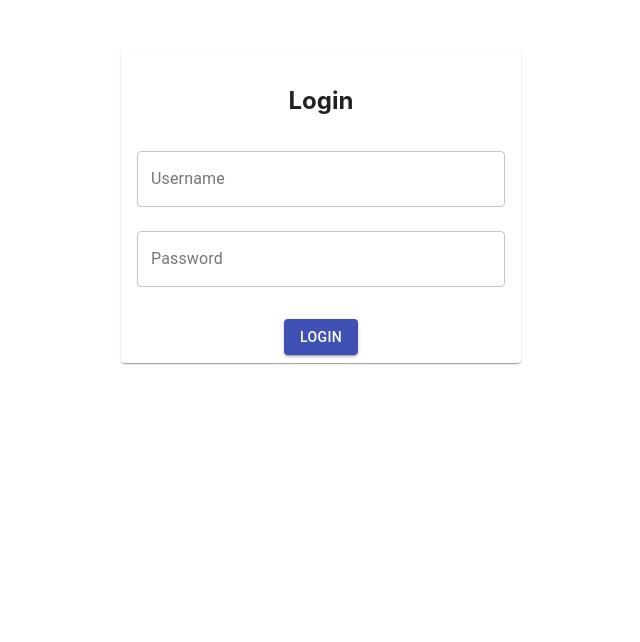
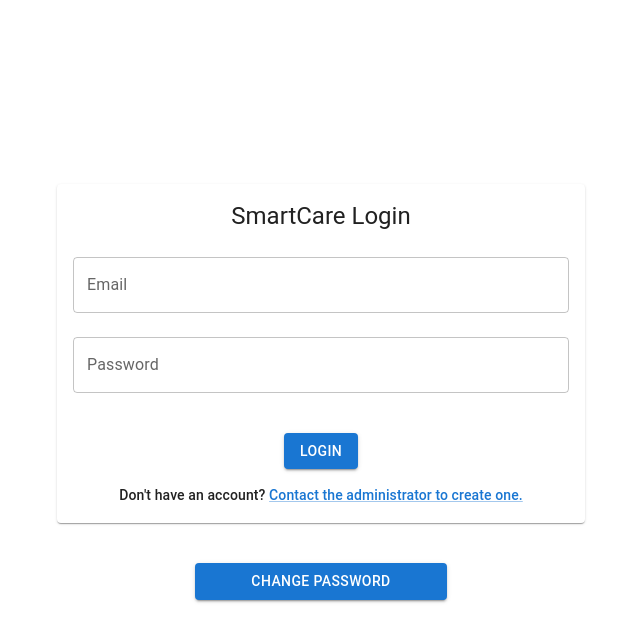
Before and after one commit to cuteanbogdan/INTERFATA-WEB-IP, a React (Create React App) app in the folder frontend/: page /login in a window 1280 px wide. Shown: the top 642 px of the page, without its empty margins (319-959 px from the left). Built offline with nearby package versions, Linux system fonts and the light colour scheme; the HTML template or start-up script is replaced by a standard one.

Commit message:
Login + Administrator pages & auth with JWT

```diff
--- a/frontend/src/App.js
+++ b/frontend/src/App.js
@@ -1,10 +1,15 @@
+import { BrowserRouter as Router, Routes, Route } from 'react-router-dom';
 import Login from "./pages/Login";
+import Administrator from "./pages/Administrator";
 
 function App() {
   return (
-    <div className="App">
-      <Login />
-    </div>
+    <Router>
+      <Routes>
+        <Route exact path="/login" element={<Login />} />
+        <Route exact path="/administrator" element={<Administrator />} />
+      </Routes>
+    </Router>
   );
 }
 
--- /dev/null
+++ b/frontend/src/pages/Administrator.jsx
@@ -0,0 +1,188 @@
+import React, { useState } from "react";
+import { useNavigate } from "react-router-dom";
+import useAuth from "../utils/useAuth";
+import {
+  Table,
+  TableBody,
+  TableCell,
+  TableContainer,
+  TableHead,
+  TableRow,
+  Paper,
+  Select,
+  MenuItem,
+  Button,
+  TextField,
+  Dialog,
+  DialogTitle,
+  DialogContent,
+  DialogActions,
+  Box,
+} from "@mui/material";
+
+const Administrator = () => {
+  const [users, setUsers] = useState([
+    { id: 1, name: "Alice", email: "alice@example.com", role: "user" },
+    { id: 2, name: "Bob", email: "bob@example.com", role: "user" },
+    { id: 3, name: "Charlie", email: "charlie@example.com", role: "admin" },
+  ]);
+
+  const [userDetails, setUserDetails] = useState({
+    name: "",
+    email: "",
+    role: "user",
+  });
+
+  const [open, setOpen] = useState(false);
+  const history = useNavigate();
+
+  const { authenticated, loading } = useAuth();
+
+  if (loading) {
+    return <div>Loading...</div>;
+  }
+  if (!authenticated) {
+    history("/login");
+    return null;
+  }
+  const logoutUser = () => {
+    localStorage.removeItem("token");
+    history("/login");
+  };
+
+  const handleUserDetailsChange = (event) => {
+    const { name, value } = event.target;
+    setUserDetails((prevUserDetails) => ({
+      ...prevUserDetails,
+      [name]: value,
+    }));
+  };
+
+  const handleCreateUserClick = () => {
+    // TODO: create a new user with the userDetails data
+    setUserDetails({
+      name: "",
+      email: "",
+      role: "user",
+    });
+  };
+
+  const handleRoleChange = (userId, event) => {
+    const { value } = event.target;
+    setUsers((prevUsers) => {
+      const updatedUsers = [...prevUsers];
+      const userIndex = updatedUsers.findIndex((user) => user.id === userId);
+      updatedUsers[userIndex] = {
+        ...updatedUsers[userIndex],
+        role: value,
+      };
+      return updatedUsers;
+    });
+  };
+
+  return (
+    <Box sx={{ display: "flex" }}>
+      <Box
+        sx={{
+          flex: 1,
+          padding: "1rem",
+        }}
+      >
+        <TableContainer component={Paper} style={{ marginTop: "4rem" }}>
+          <Table>
+            <TableHead>
+              <TableRow>
+                <TableCell>ID</TableCell>
+                <TableCell>Name</TableCell>
+                <TableCell>Email</TableCell>
+                <TableCell>Role</TableCell>
+              </TableRow>
+            </TableHead>
+            <TableBody>
+              {users.map((user) => (
+                <TableRow key={user.id}>
+                  <TableCell>{user.id}</TableCell>
+                  <TableCell>{user.name}</TableCell>
+                  <TableCell>{user.email}</TableCell>
+                  <TableCell>
+                    <Select
+                      value={user.role}
+                      onChange={(event) => handleRoleChange(user.id, event)}
+                    >
+                      <MenuItem value="user">User</MenuItem>
+                      <MenuItem value="admin">Admin</MenuItem>
+                    </Select>
+                  </TableCell>
+                </TableRow>
+              ))}
+            </TableBody>
+          </Table>
+        </TableContainer>
+      </Box>
+
+      <Box
+        sx={{
+          width: "20%",
+          position: "fixed",
+          top: 0,
+          right: 0,
+          padding: "1rem",
+        }}
+      >
+        <Button variant="contained" onClick={() => setOpen(true)}>
+          Create User
+        </Button>
+        <Button variant="contained" onClick={() => logoutUser()}>
+          Logout
+        </Button>
+      </Box>
+
+      <Dialog open={open} onClose={() => setOpen(false)}>
+        <DialogTitle>Create User</DialogTitle>
+        <DialogContent>
+          <TextField
+            label="Name"
+            name="name"
+            value={userDetails.name}
+            onChange={handleUserDetailsChange}
+            fullWidth
+            margin="normal"
+          />
+          <TextField
+            label="Email"
+            name="email"
+            value={userDetails.email}
+            onChange={handleUserDetailsChange}
+            fullWidth
+            margin="normal"
+          />
+          <Select
+            label="Role"
+            name="role"
+            value={userDetails.role}
+            onChange={handleUserDetailsChange}
+            fullWidth
+            margin="normal"
+          >
+            <MenuItem value="user">User</MenuItem>
+            <MenuItem value="admin">Admin</MenuItem>
+          </Select>
+        </DialogContent>
+        <DialogActions>
+          <Button onClick={() => setOpen(false)}>Cancel</Button>
+          <Button
+            onClick={() => {
+              handleCreateUserClick();
+              setOpen(false);
+            }}
+            variant="contained"
+          >
+            Create
+          </Button>
+        </DialogActions>
+      </Dialog>
+    </Box>
+  );
+};
+
+export default Administrator;
--- a/frontend/src/pages/Login.jsx
+++ b/frontend/src/pages/Login.jsx
@@ -1,35 +1,70 @@
 import React, { useState } from "react";
 import {
+  Box,
   Card,
-  CardActions,
   CardContent,
+  TextField,
+  Typography,
   Button,
-  TextField,
-} from "@material-ui/core";
-import Snackbar from "@material-ui/core/Snackbar";
+  Link,
+  Container,
+  Grid,
+} from "@mui/material";
+import axios from "axios";
+import { useNavigate } from "react-router-dom";
 
 const Login = () => {
-  const [username, setUsername] = useState("");
+  const [email, setEmail] = useState("");
   const [password, setPassword] = useState("");
-  const [showSnackbar, setShowSnackbar] = useState(false);
+  const history = useNavigate();
 
-  const handleLogin = () => {
-    // TODO: Implement login logic here
-    setShowSnackbar(true);
+  const loginUser = async () => {
+    return axios
+      .post(`http://localhost:5000/api/login`, {
+        email,
+        password,
+      })
+      .then(async (response) => {
+        await console.log(response.data);
+        localStorage.setItem("token", response.data.token);
+        history("/administrator");
+      })
+      .catch((err) => {
+        console.log(err);
+      });
   };
 
   return (
-    <div style={{ display: "flex", justifyContent: "center" }}>
-      <Card style={{ width: "400px", marginTop: "50px" }}>
+    <Box
+      sx={{
+        backgroundSize: "cover",
+        height: "100vh",
+        overflow: "hidden",
+      }}
+    >
+      <Container maxWidth="sm" sx={{ height: "100%" }}>
+        <Box
+          sx={{
+            display: "flex",
+            flexDirection: "column",
+            justifyContent: "center",
+            alignItems: "center",
+            height: "100%",
+          }}
+        >
+          <Card sx={{ minWidth: 275, mb: 3 }}>
             <CardContent>
-          <h2 style={{ textAlign: "center" }}>Login</h2>
+              <Box sx={{ display: "flex", justifyContent: "center" }}></Box>
+              <Typography variant="h5" align="center" gutterBottom>
+                SmartCare Login
+              </Typography>
               <TextField
-            label="Username"
+                label="Email"
                 variant="outlined"
                 margin="normal"
                 fullWidth
-            value={username}
-            onChange={(e) => setUsername(e.target.value)}
+                value={email}
+                onChange={(e) => setEmail(e.target.value)}
               />
               <TextField
                 label="Password"
@@ -41,19 +76,30 @@ const Login = () => {
                 onChange={(e) => setPassword(e.target.value)}
               />
             </CardContent>
-        <CardActions style={{ justifyContent: "center" }}>
-          <Button variant="contained" color="primary" onClick={handleLogin}>
+            <Box sx={{ display: "flex", justifyContent: "center", p: 2 }}>
+              <Button variant="contained" onClick={loginUser}>
                 Login
               </Button>
-        </CardActions>
+            </Box>
+            <Typography variant="subtitle2" align="center" sx={{ pb: 2 }}>
+              Don't have an account?{" "}
+              <Link href="#">Contact the administrator to create one.</Link>
+            </Typography>
           </Card>
-      <Snackbar
-        open={showSnackbar}
-        autoHideDuration={5000}
-        onClose={() => setShowSnackbar(false)}
-        message="Logged in successfully!"
-      />
-    </div>
+          <Grid
+            sx={{ display: "flex", justifyContent: "center", p: 2 }}
+            container
+            spacing={2}
+          >
+            <Grid item xs={6}>
+              <Button variant="contained" fullWidth>
+                Change Password
+              </Button>
+            </Grid>
+          </Grid>
+        </Box>
+      </Container>
+    </Box>
   );
 };
 
--- /dev/null
+++ b/frontend/src/utils/useAuth.js
@@ -0,0 +1,44 @@
+import { useState, useEffect } from "react";
+
+const useAuth = () => {
+    const [authenticated, setAuthenticated] = useState(false);
+    const [loading, setLoading] = useState(true);
+
+    useEffect(() => {
+        const verifyToken = async () => {
+            const token = localStorage.getItem("token");
+            if (!token) {
+                setLoading(false);
+                return;
+            }
+
+            try {
+                const response = await fetch("http://localhost:5000/api/verifytoken", {
+                    method: "POST",
+                    headers: {
+                        Authorization: `Bearer ${token}`,
+                    },
+                });
+                const data = await response.json();
+
+                if (response.ok) {
+                    setAuthenticated(true);
+                    setLoading(false);
+                } else {
+                    localStorage.removeItem("token");
+                }
+            } catch (error) {
+                console.error(error);
+                localStorage.removeItem("token");
+            }
+
+            setLoading(false);
+        };
+
+        verifyToken();
+    }, []);
+
+    return { authenticated, loading };
+};
+
+export default useAuth;
```
Lines whose indentation alone changed are shown as unchanged.
